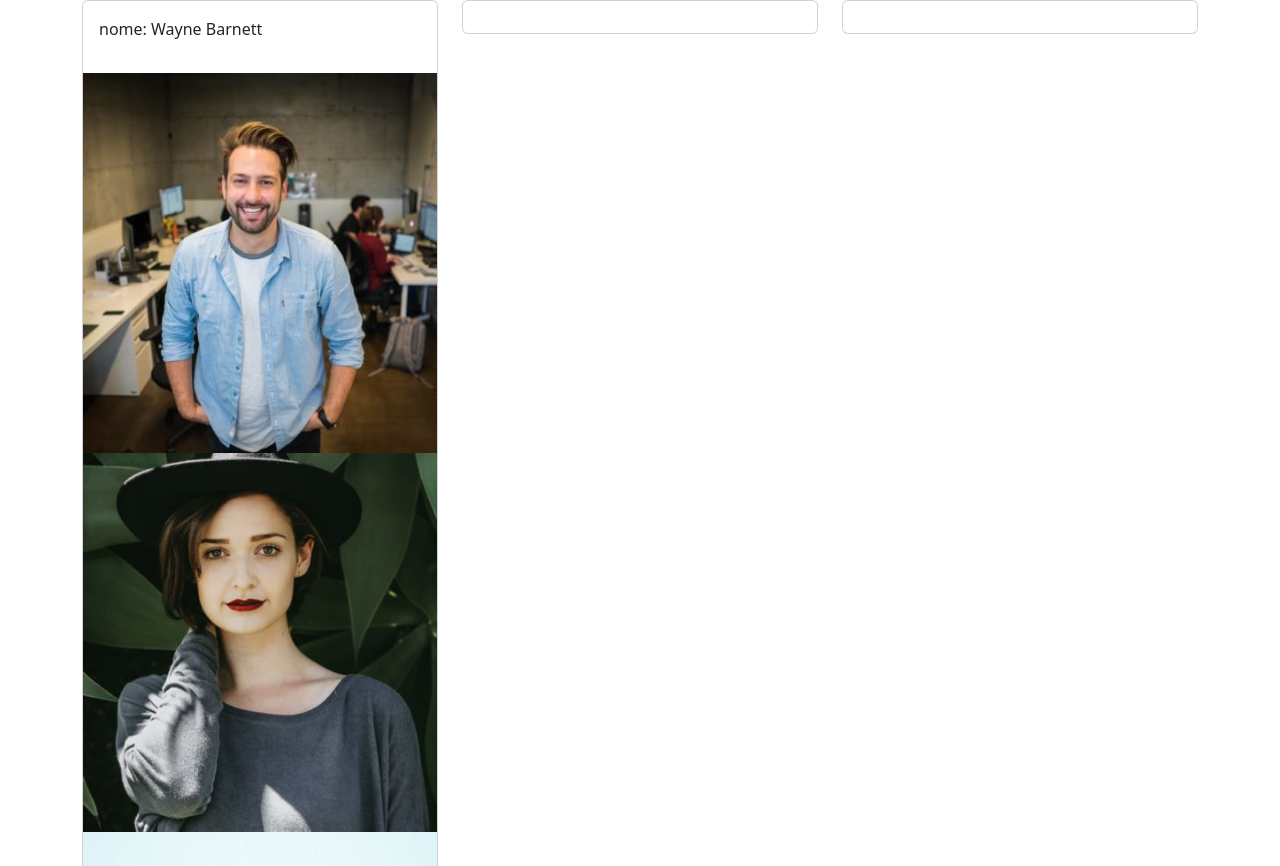
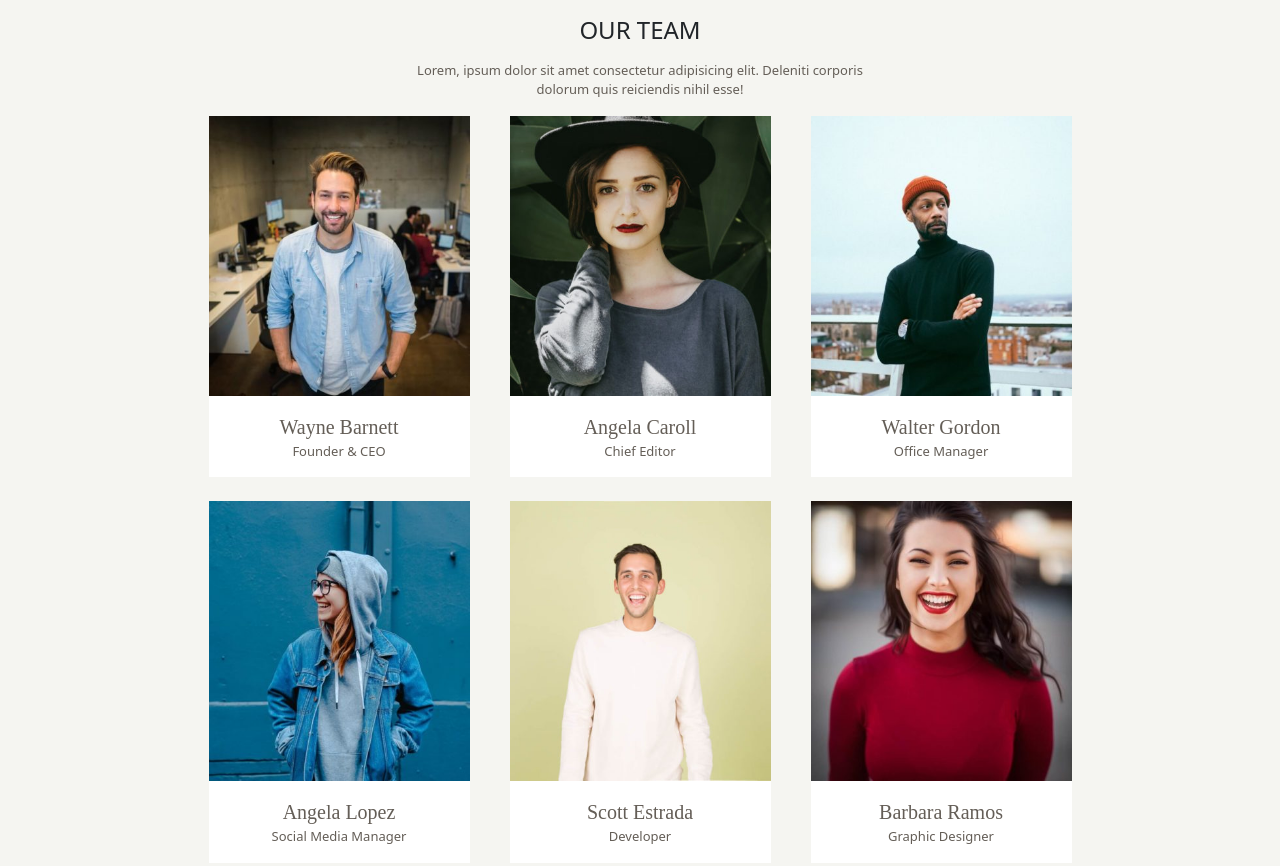
Before and after one commit to MattiaMorriale/js-our-team, a plain HTML site: page index.html in a window 1280 px wide. Shown: the top 866 px of the page. Drawn offline with nearby package versions, Linux system fonts and the light colour scheme.

Commit message:
fine del bonus 1 e 2

```diff
--- a/css/style.css
+++ b/css/style.css
@@ -0,0 +1,34 @@
+*{
+    margin: 0;
+    padding: 0;
+    box-sizing: border-box;
+}
+
+body{
+    background-color: #f5f5f1;
+}
+
+#titleDom h1{
+    font-size: 24px;
+
+}
+
+#titleDom p{
+    font-size: 13px;
+    color: #645e57;
+}
+
+.my-cardtext{
+    background-color: white;
+}
+
+.my-cardtext p{
+    margin: 0;
+    color: #645e57;
+    font-size: 13px;
+}
+
+.my-cardtext p:nth-of-type(1){
+    font-family: serif;
+    font-size: 20px;
+}
--- a/index.html
+++ b/index.html
@@ -3,7 +3,7 @@
 <head>
     <meta charset="UTF-8">
     <meta name="viewport" content="width=device-width, initial-scale=1.0">
-    <title></title>
+    <title>Our Team</title>
 
     <!-- bootstrap -->
     <link href="https://cdn.jsdelivr.net/npm/bootstrap@5.3.2/dist/css/bootstrap.min.css" rel="stylesheet" integrity="sha384-T3c6CoIi6uLrA9TneNEoa7RxnatzjcDSCmG1MXxSR1GAsXEV/Dwwykc2MPK8M2HN" crossorigin="anonymous">
@@ -14,66 +14,16 @@
 <body>
 
     <div class="container">
-        <div class="row flex-wrap">
-            <div class="col-4">
-                <div class="card card-cont">
-                    <!-- qui viene aggiunta l'immagine -->
-                    <div class="card-body card-text">
-                      <!-- qui viene messo il testo -->
-                    </div>
-                </div>
-            </div>
-            <div class="col-4">
-                <div class="card card-cont">
-                    <!-- qui viene aggiunta l'immagine -->
-                    <div class="card-body card-text">
-                      <!-- qui viene messo il testo -->
-                    </div>
-                </div>
-            </div>
-            <div class="col-4">
-                <div class="card card-cont">
-                    <!-- qui viene aggiunta l'immagine -->
-                    <div class="card-body card-text">
-                      <!-- qui viene messo il testo -->
-                    </div>
-                </div>
-            </div>
-            <div class="col-4">
-                <div class="card card-cont">
-                    <!-- qui viene aggiunta l'immagine -->
-                    <div class="card-body card-text">
-                      <!-- qui viene messo il testo -->
-                    </div>
-                </div>
-            </div>
-            <div class="col-4">
-                <div class="card card-cont">
-                    <!-- qui viene aggiunta l'immagine -->
-                    <div class="card-body card-text">
-                      <!-- qui viene messo il testo -->
-                    </div>
-                </div>
-            </div>
-            <div class="col-4">
-                <div class="card card-cont">
-                    <!-- qui viene aggiunta l'immagine -->
-                    <div class="card-body card-text">
-                      <!-- qui viene messo il testo -->
-                    </div>
-                </div>
+        <div class="row text-center justify-content-center align-items-center" id="titleDom">
+            <div class="col-5">
+                <h1 class="my-3 ">OUR TEAM</h1>
+                <p>Lorem, ipsum dolor sit amet consectetur adipisicing elit. Deleniti corporis dolorum quis reiciendis nihil esse!</p>
             </div>
         </div>
-    </div>
-    <div class="card" style="width: 18rem;" id="card-cont">
-
-        <div class="card-body" id="card-text">
-
+        <div class="row flex-wrap justify-content-center align-items-center" id="cardsContainer">
+            <!-- qui viene inserita la card -->
         </div>
     </div>
-
-
-
 
     <!-- bootscript -->
     <script src="https://cdn.jsdelivr.net/npm/bootstrap@5.3.2/dist/js/bootstrap.bundle.min.js" integrity="sha384-C6RzsynM9kWDrMNeT87bh95OGNyZPhcTNXj1NW7RuBCsyN/o0jlpcV8Qyq46cDfL" crossorigin="anonymous"></script>
--- a/js/script.js
+++ b/js/script.js
@@ -1,6 +1,4 @@
-
-const cardCont = document.querySelector('.card-cont')
-const cardText = document.querySelector('.card-text')
+const containerCards = document.querySelector('#cardsContainer');
 
 const team = [
 {
@@ -8,7 +6,6 @@ const team = [
     ruolo: "Founder & CEO",
     foto: "wayne-barnett-founder-ceo.jpg",
 },
-
 {
     nome: "Angela Caroll",
     ruolo: "Chief Editor",
@@ -47,8 +44,6 @@ for (let i = 0; i < team.length; i++) {
 
         console.log(`${key}: ${team[i][key]}`)
 
-
-
         if (key == 'foto') {
 
             img += `<img class="img-fluid" src="img/${team[i][key]}" >`;
@@ -56,14 +51,20 @@ for (let i = 0; i < team.length; i++) {
 
         } else {
 
-            text += `${key}: ${team[i][key]}<br>`;
+            text += `<p>${team[i][key]}<br></p>`;
 
         }
 
-        cardText.innerHTML += `<p class="list-group-item">${text}</p>`;
-
-        cardCont.innerHTML += `${img}`;
     }
 
+    containerCards.innerHTML +=
+    `<div class="col-12 col-md-5 col-lg-3 d-flex justify-content-center flex-column mx-2 mb-4 ">
+        ${img}
+        <div>
+            <div class="text-center p-3  my-cardtext">
+                ${text}
+            </div>
+        </div>
+    </div>`
 
 }
```
